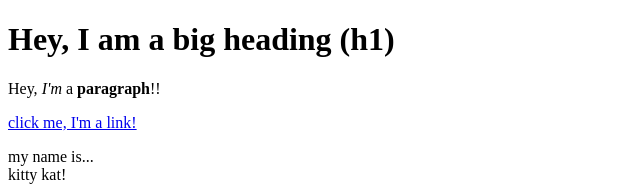
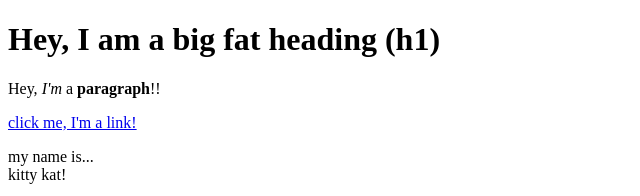
Before and after one commit to TimTinkers32/html-css-cartoon-hero, a plain HTML site: page test.html in a window 1280 px wide. Shown: the top 196 px of the page, without its empty margins (0-640 px from the left). Drawn offline with Linux system fonts and the light colour scheme.

Commit message:
Added 'fat' to heading

```diff
--- a/test.html
+++ b/test.html
@@ -8,7 +8,7 @@
     </head>
 
     <body>
-        <h1>Hey, I am a big heading (h1)</h1>
+        <h1>Hey, I am a big fat heading (h1)</h1>
         <p>
             Hey, <i>I'm</i> a <b>paragraph</b>!!
         </p>
```
